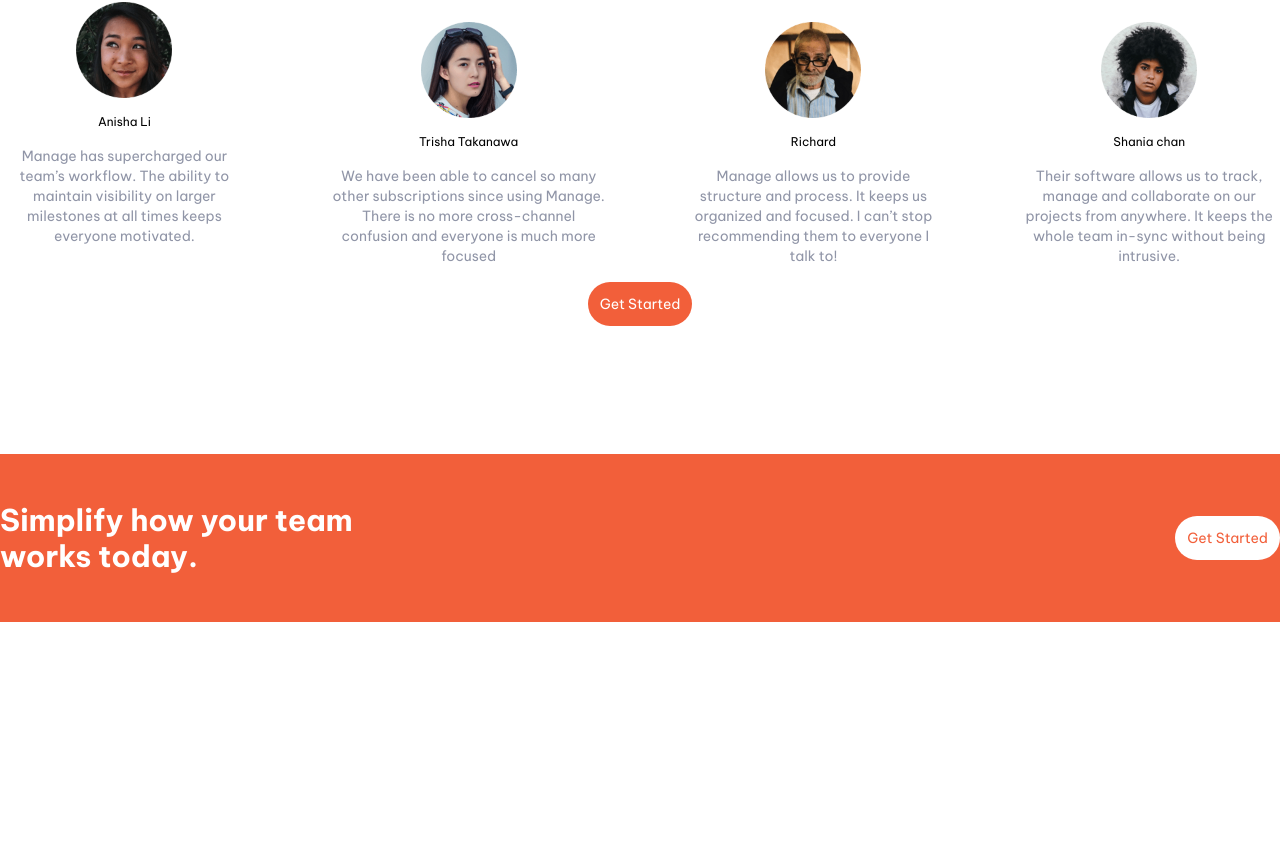
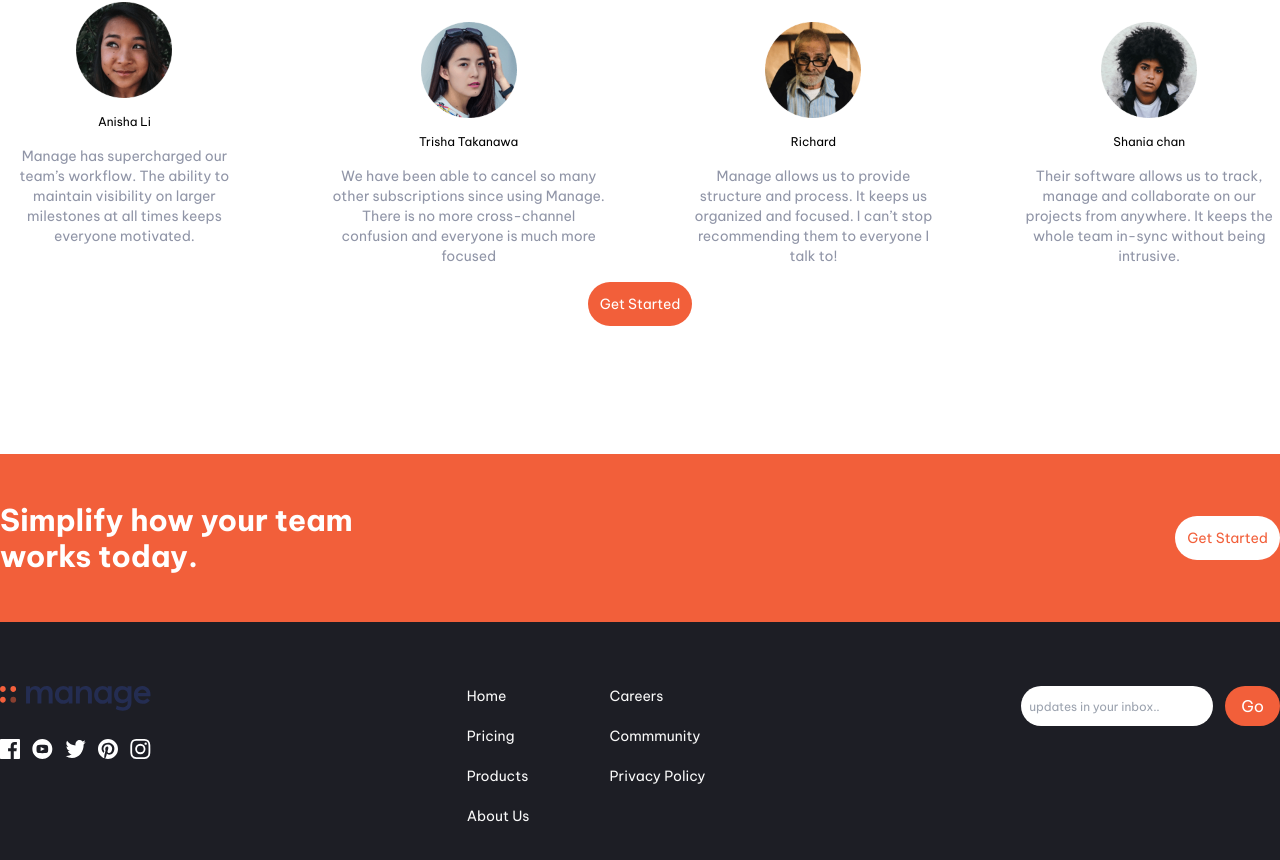
Before and after one commit to MrMaina100/ManageWebsite, a React (Vite) app: page / in a window 1280 px wide. Shown: the part 1275-2135 px from the top of the page. Before the commit the page ends 1897 px from the top, so only its background shows below. Built offline with nearby package versions, Linux system fonts and the light colour scheme.

Commit message:
added footer

```diff
--- a/src/App.tsx
+++ b/src/App.tsx
@@ -3,15 +3,19 @@ import Showcase from "./Components/Layout/Showcase"
 import AboutUs from "./Components/Layout/AboutUs"
 import Testimonail from "./Components/Layout/Testimonail"
 import CTA from "./Components/Layout/CTA"
+import Footer from "./Components/Layout/Footer"
+import { Toaster } from "sonner"
 
 const App = () => {
   return (
     <div>
+      <Toaster richColors   position="bottom-right" />
       <Header/>
       <Showcase/>
       <AboutUs/>
       <Testimonail/>
       <CTA/>
+      <Footer/>
 
     </div>
   )
--- /dev/null
+++ b/src/Components/Layout/Footer.tsx
@@ -0,0 +1,115 @@
+import {useState} from  'react'
+import headerLogo from '../../images/logo.svg'
+import fb from '../../images/icon-facebook.svg'
+import pinterest from '../../images/icon-pinterest.svg'
+import X from '../../images/icon-twitter.svg'
+import youtube from '../../images/icon-youtube.svg'
+import Ig from '../../images/icon-instagram.svg'
+import {toast} from 'sonner'
+
+
+const Footer = () => {
+
+   const [formData, setFormData] = useState({
+      formInput:''
+
+   })
+
+   const {formInput} = formData;
+
+   const handleChange = (e:React.ChangeEvent<HTMLInputElement>)=>{
+      setFormData((prevState)=>({
+         ...prevState,
+         [e.target.name]:e.target.value
+
+      }))
+   }
+
+   const handleSubmit = ( e:React.FormEvent<HTMLFormElement>)=>{
+      e.preventDefault()
+      if(formInput === ''){
+         toast.error('please input something');
+
+      }else{
+         toast.success('email submitted');
+
+
+      }
+
+      setFormData({
+         formInput: ''
+      })
+
+
+   }
+
+
+
+
+
+
+  return (
+    <div className="bg-VeryDarkBlue text-white py-16">
+      <div className="max-w-[1300px] mx-auto ">
+         <div className="flex flex-col-reverse items-center justify-between space-y-6 md:flex-row md:items-start md:space-x-11 md:space-y-0">
+            {/* box 1 */}
+            <div className="flex flex-col space-y-7 pt-8 md:pt-0">
+                <img src={headerLogo} alt=""  className=''/>
+
+                <div className="flex flex-row space-x-3">
+                  <img src={fb} alt="" />
+                  <img src={youtube} alt="" />
+                  <img src={X} alt="" />
+                  <img src={pinterest} alt="" />
+                  <img src={Ig} alt="" />
+                </div>
+            </div>
+
+            {/* box 2 */}
+            <div className="flex flex-row justify-between space-x-20  text-sm text-VeryLightGray">
+               <div className="flex flex-col space-y-5">
+                  <p>Home</p>
+                  <p>Pricing</p>
+                  <p>Products</p>
+                  <p>About Us</p>
+               </div>
+
+               <div className='flex flex-col space-y-5'>
+                  <p>Careers</p>
+                  <p>Commmunity</p>
+                  <p>Privacy Policy</p>
+
+               </div>
+            </div>
+
+            {/* box 3 */}
+
+            <div className='flex flex-col space-y-10 '>
+               <form className="flex flex-row space-x-3 " onSubmit={handleSubmit}>
+
+                  <input
+                   type="text"
+                   value={formInput}
+                   name='formInput'
+                   className='text-black text-sm px-2 rounded-full outline-none placeholder:text-xs'
+                    placeholder='updates in your inbox..'
+                    onChange={handleChange}
+                    />
+
+                  <button className='bg-BrightRed text-white p-2 px-4 rounded-full'   >
+                     Go
+                  </button>
+
+               </form>
+
+
+
+            </div>
+         </div>
+
+      </div>
+
+    </div>
+  )
+}
+export default Footer
```
